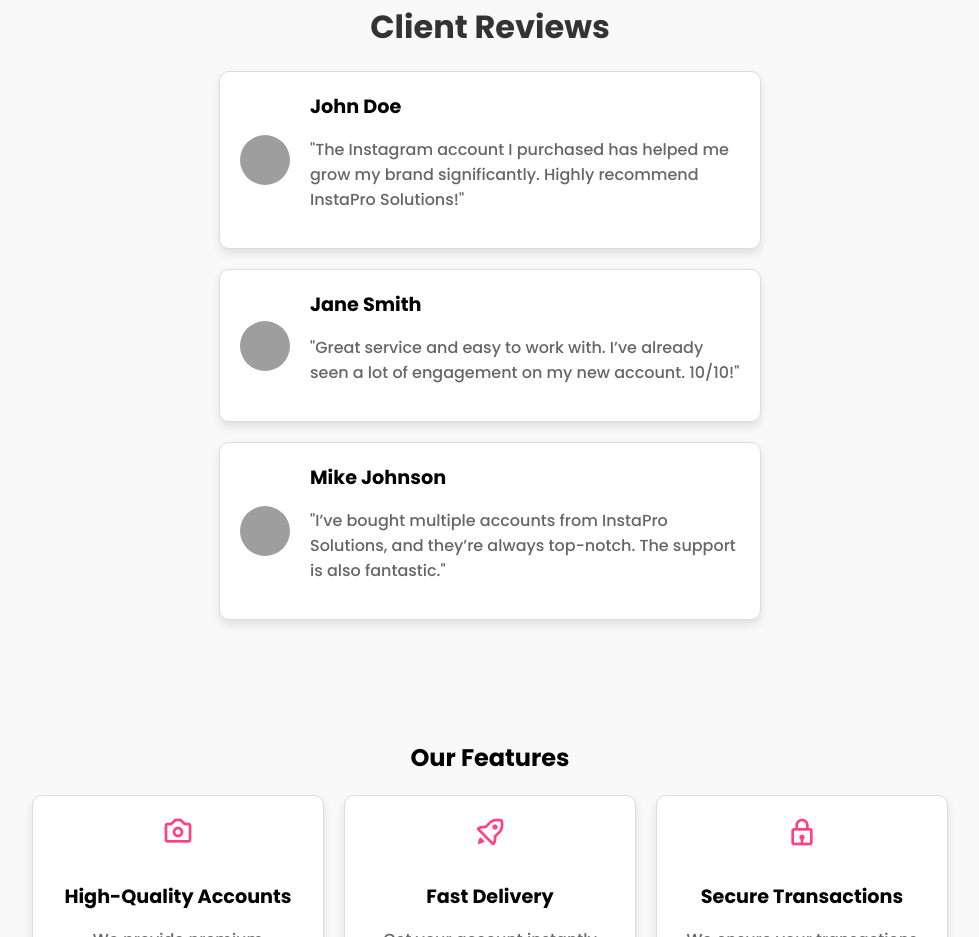
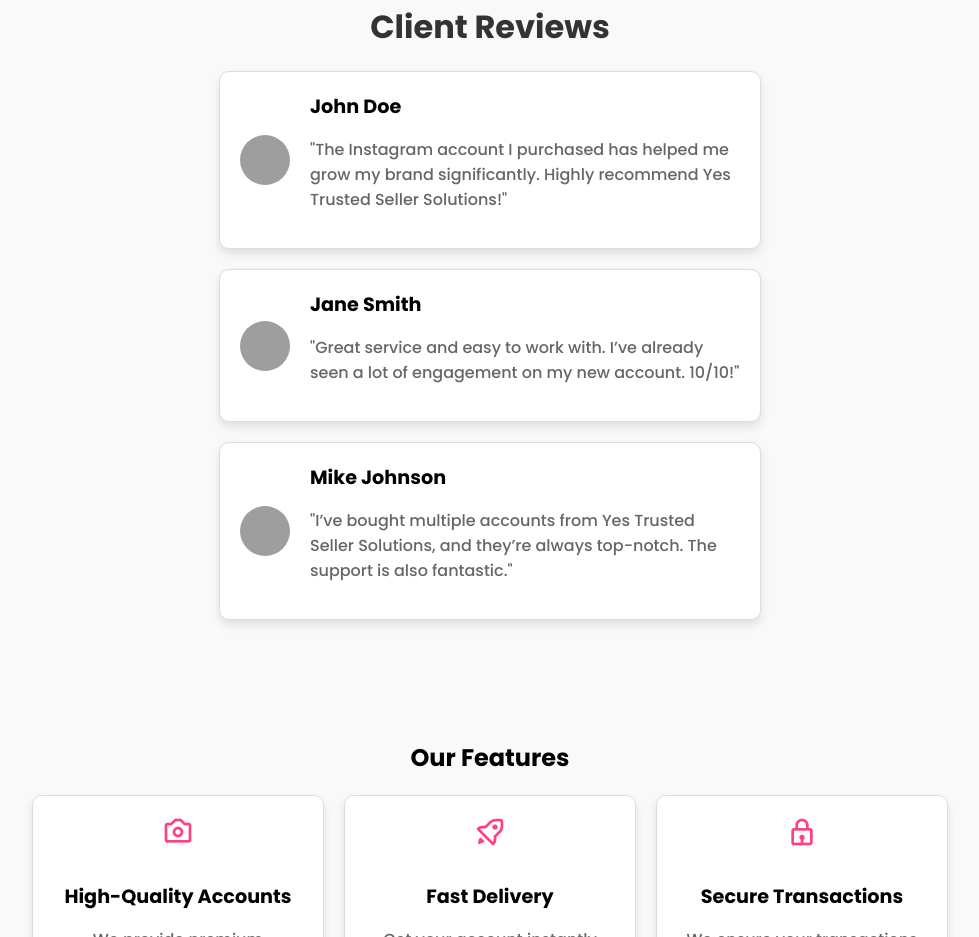
Before and after one commit to yestrustedseller/-, a plain HTML site: page index.html in a window 1280 px wide. Shown: the part 2209-3146 px from the top of the page, without its empty margins (150-1129 px from the left). Drawn offline with nearby package versions, Linux system fonts and the light colour scheme; grey boxes are pictures that could not be loaded.

Commit message:
Update index.html

```diff
--- a/index.html
+++ b/index.html
@@ -3,7 +3,7 @@
 <head>
     <meta charset="UTF-8">
     <meta name="viewport" content="width=device-width, initial-scale=1.0">
-    <title>InstaPro Solutions</title>
+    <title>Yes Trusted Seller</title>
     <link href="https://fonts.googleapis.com/css2?family=Poppins:wght@300;500;700&display=swap" rel="stylesheet">
     <link rel="stylesheet" href="https://cdnjs.cloudflare.com/ajax/libs/font-awesome/6.0.0-beta3/css/all.min.css">
     <link href="https://unpkg.com/boxicons/css/boxicons.min.css" rel="stylesheet">
@@ -93,7 +93,7 @@
                 <img src="https://randomuser.me/api/portraits/men/1.jpg" alt="Client">
                 <div class="review-details">
                     <h4>John Doe</h4>
-                    <p>"The Instagram account I purchased has helped me grow my brand significantly. Highly recommend InstaPro Solutions!"</p>
+                    <p>"The Instagram account I purchased has helped me grow my brand significantly. Highly recommend Yes Trusted Seller Solutions!"</p>
                 </div>
             </div>
             <div class="review-card">
@@ -107,7 +107,7 @@
                 <img src="https://randomuser.me/api/portraits/men/3.jpg" alt="Client">
                 <div class="review-details">
                     <h4>Mike Johnson</h4>
-                    <p>"I’ve bought multiple accounts from InstaPro Solutions, and they’re always top-notch. The support is also fantastic."</p>
+                    <p>"I’ve bought multiple accounts from Yes Trusted Seller Solutions, and they’re always top-notch. The support is also fantastic."</p>
                 </div>
             </div>
         </div>
```
